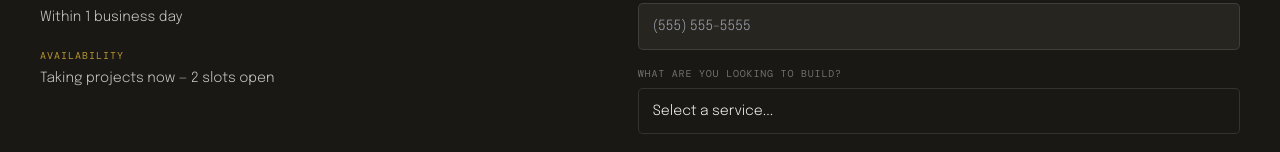
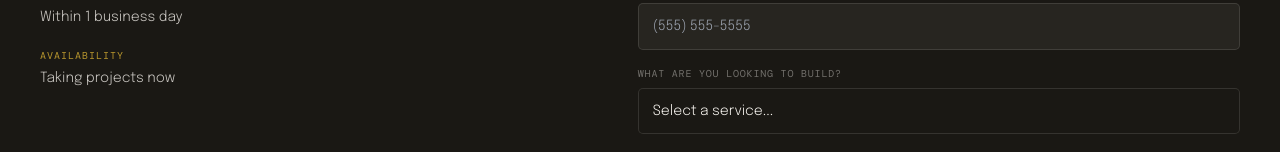
Before and after one commit to nathanlakey/nathan-portfolio, a Next.js app: page / in a window 1280 px wide. Shown: the part 4219-4371 px from the top of the page. Built offline with nearby package versions, Linux system fonts and the light colour scheme.

Commit message:
Simplify availability text in contact section

```diff
--- a/src/components/Contact.tsx
+++ b/src/components/Contact.tsx
@@ -85,7 +85,7 @@ export default function Contact() {
               {[
                 { label: 'Location', val: 'Dallas, TX — available remotely' },
                 { label: 'Response time', val: 'Within 1 business day' },
-                { label: 'Availability', val: 'Taking projects now — 2 slots open' },
+                { label: 'Availability', val: 'Taking projects now' },
               ].map((item) => (
                 <div key={item.label} style={{ display: 'flex', flexDirection: 'column', gap: '3px' }}>
                   <span style={{
```
